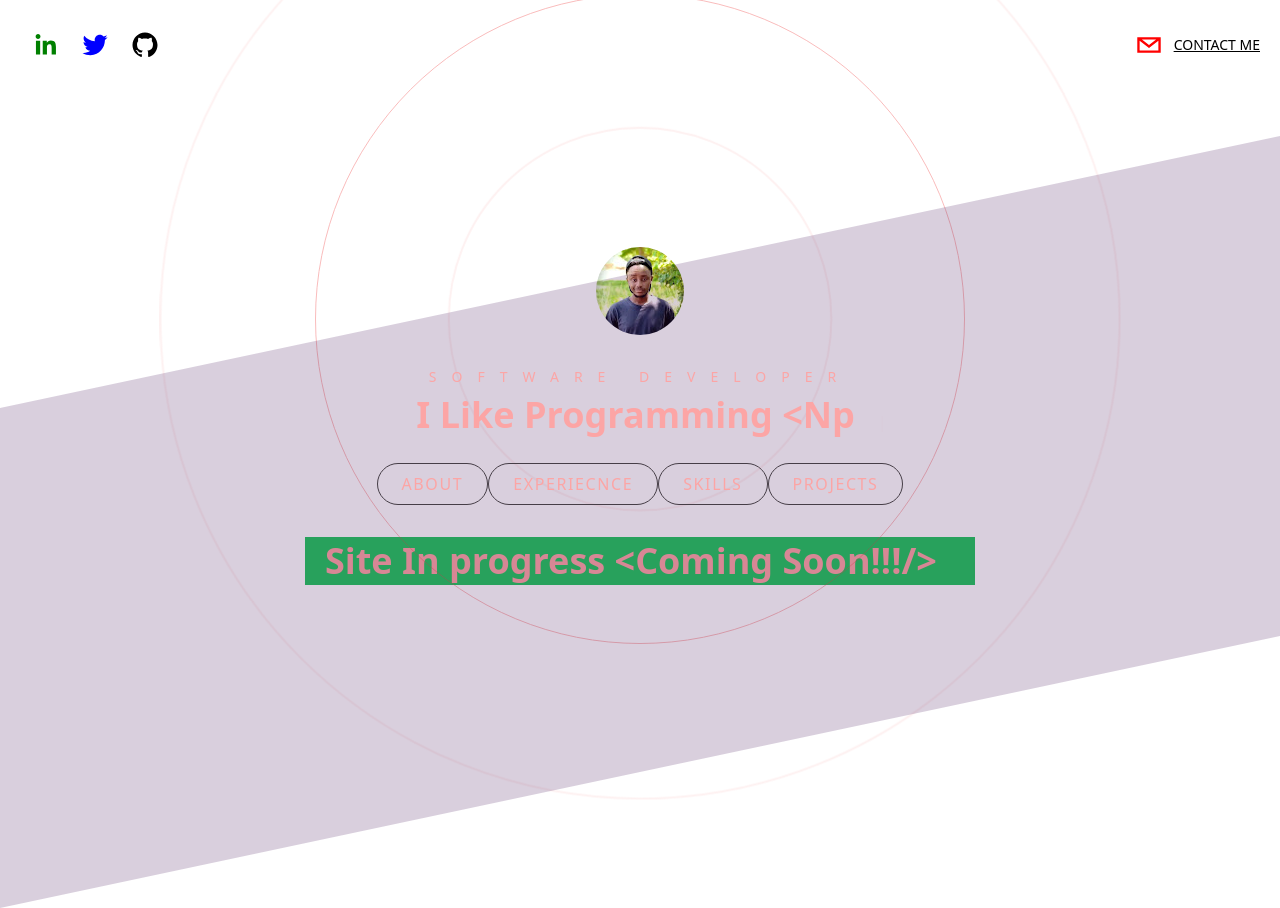
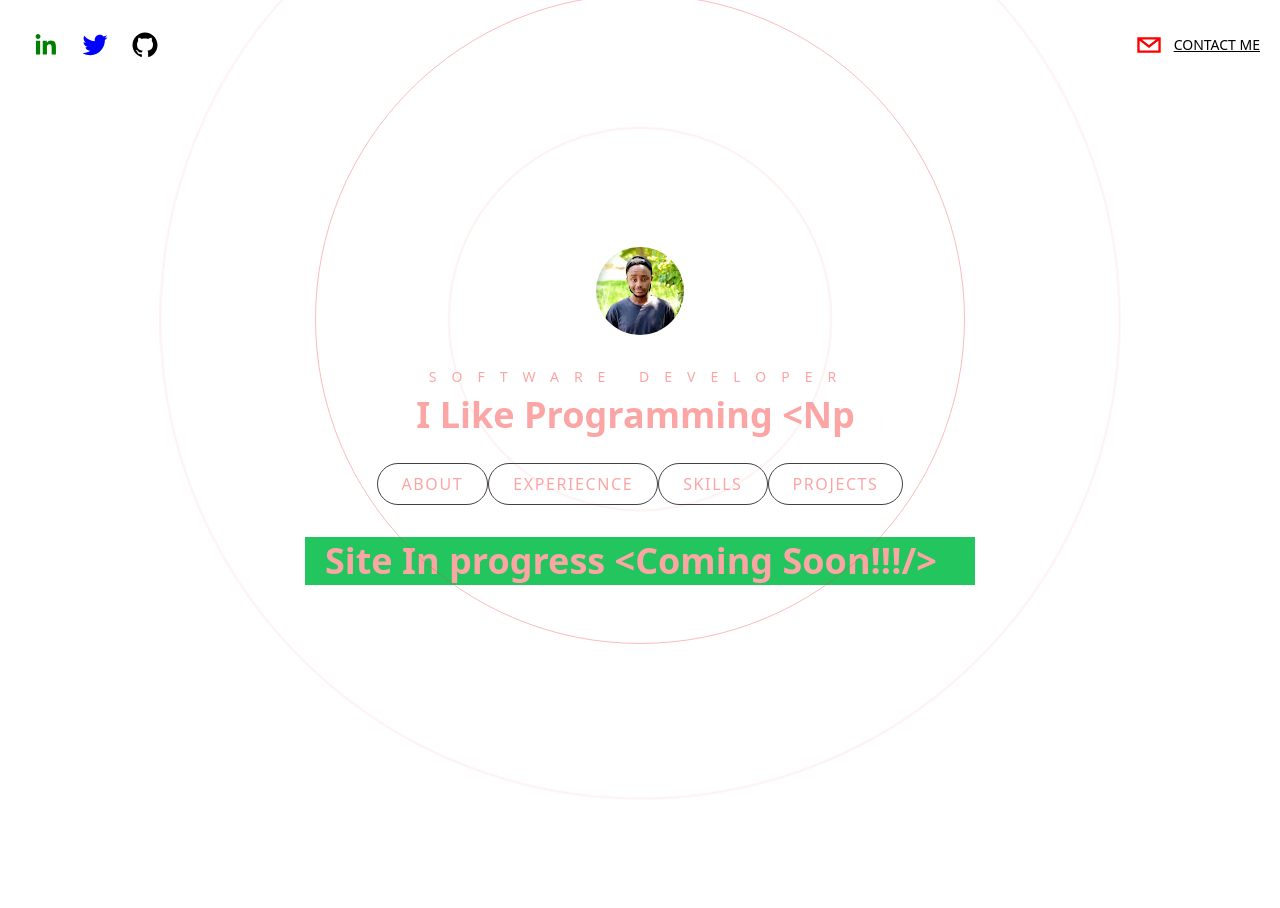
Before and after one commit to Manguriu/portfolio, a Next.js app: page / in a window 1280 px wide. After the commit the page ends 800 px from the top, so only its background shows below. Built offline with nearby package versions, Linux system fonts and the light colour scheme.

Commit message:
Update Hero.tsx

```diff
--- a/src/pages/components/Hero.tsx
+++ b/src/pages/components/Hero.tsx
@@ -46,7 +46,7 @@ function Hero({}: Props) {
         </div>
         </div>
         <header className="text-center text-white py-1 bg-green-500 font-semibold"><Progress /></header>
-         <div className='w-full absolute top-[30%] bg-[#430f58]/20 left-0 h-[500px] -skew-y-12' />
+
     </div>
 
   )
```
